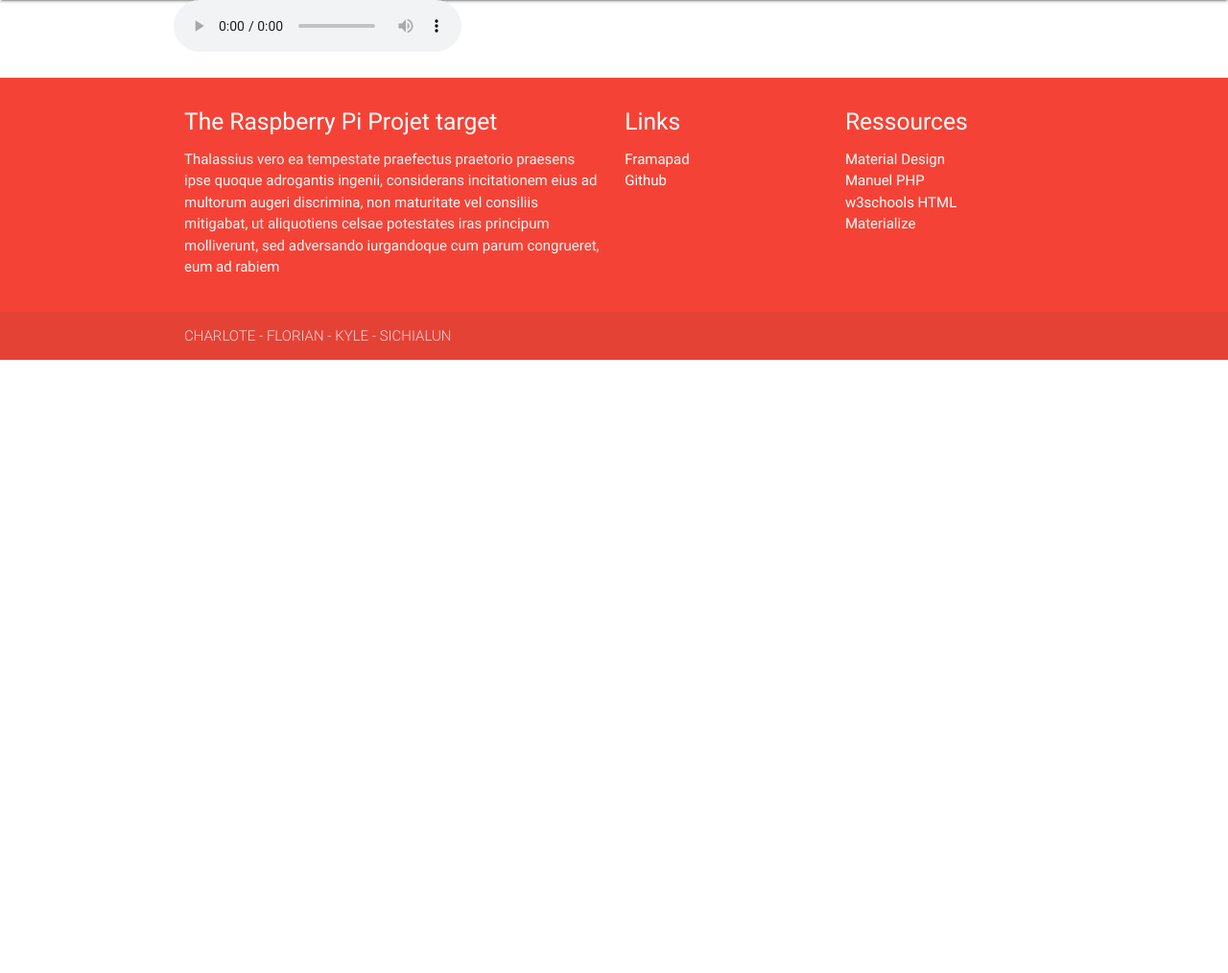
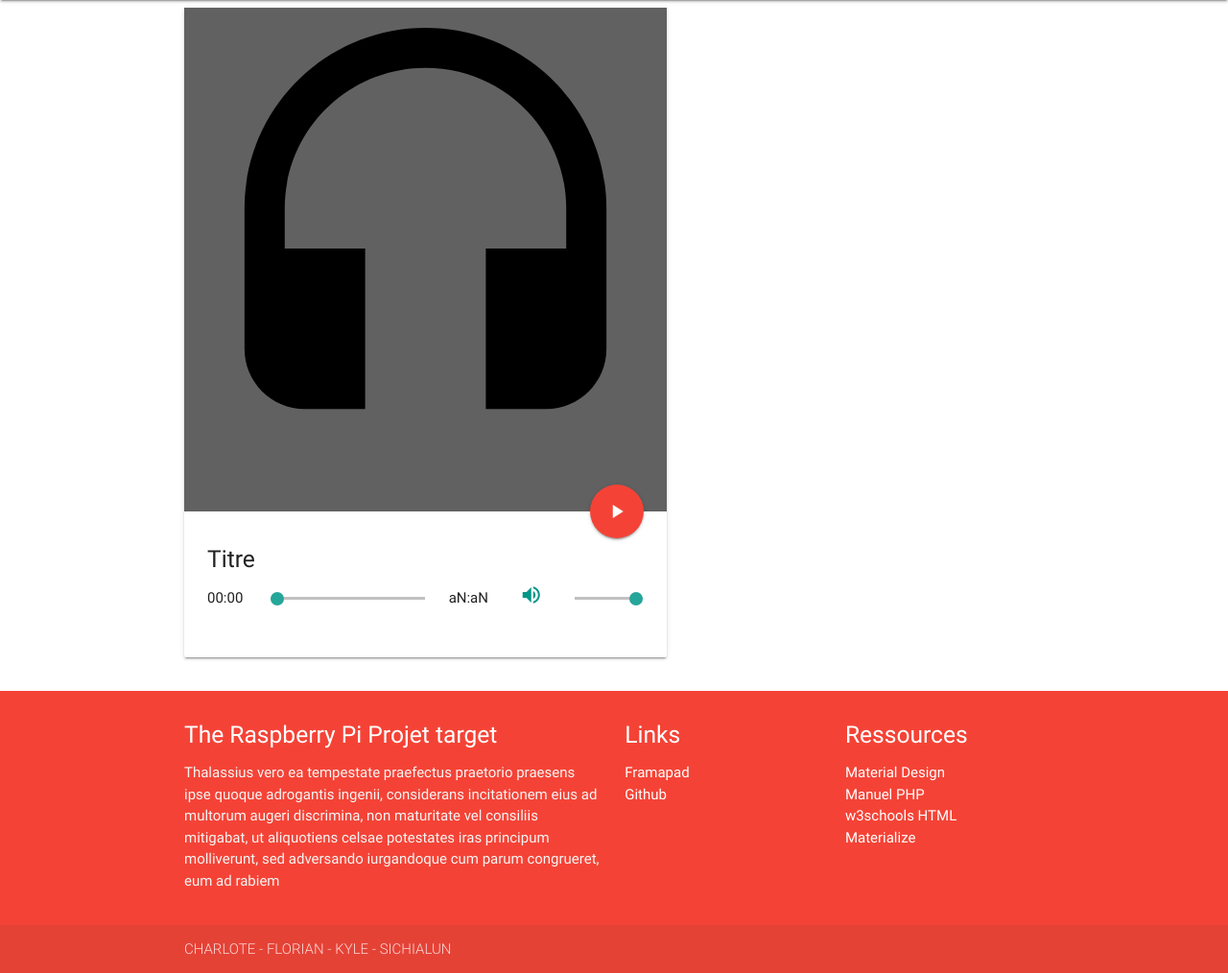
Before and after one commit to charli-pn/RaspberryProject, a PHP site: page / in a window 1280 px wide. Shown: the part 64-1078 px from the top of the page at 96% size. Before the commit the page ends 439 px from the top, so only its background shows below. Run offline with PHP 8.4, Linux system fonts and the light colour scheme; some libraries are stand-ins or nearby versions.

Commit message:
Music player in material design style

```diff
--- a/views/footer.php
+++ b/views/footer.php
@@ -32,6 +32,10 @@
     </div>
 </footer>
 
+  <!--  Scripts-->
+  <script src="https://code.jquery.com/jquery-2.1.1.min.js"></script>
+  <script src="./assets/js/materialize.js"></script>
+  <script src="./assets/js/init.js"></script>
 
 </body>
 
--- a/views/header.php
+++ b/views/header.php
@@ -4,10 +4,10 @@
         <title>KyaPlay !</title>
         <link rel="icon" type="image/gif" href="<?=PATH_IMAGES."icon.gif"?>" />
         <meta charset="utf-8">
-        <link rel="stylesheet" href="<?=PATH_ASSETS."css/materialize.css"?>">
         <meta name="viewport" content="width=device-width, initial-scale=1.0"/>
         <link href="https://fonts.googleapis.com/icon?family=Material+Icons" rel="stylesheet">
-        <link type="text/css" rel="stylesheet" href="<?=PATH_ASSETS."css/materialize.min.css"?>"  media="screen,projection"/>
+        <link type="text/css" rel="stylesheet" href="<?=PATH_ASSETS."css/materialize.css"?>" media="screen">
+        <link type="text/css" rel="stylesheet" href="<?=PATH_ASSETS."css/materialize.min.css"?>"  media="screen"/>
     </head>
 
     <body>
--- a/views/main.php
+++ b/views/main.php
@@ -1,11 +1,9 @@
 <main>
 
 <div class="container">
-        <div class="row">
 
             <?php require_once(PATH_VIEWS."play.php"); ?>
 
-        </div>
     </div>
 
 </main>
--- a/views/menu.php
+++ b/views/menu.php
@@ -1,7 +1,7 @@
 
-<nav class="red" role="navigation">
+<nav class="red" role="navigation nav-extended">
     <div class="nav-wrapper container"><a id="logo-container" href="index.php" class="brand-logo">KyaPlay</a>
-        <ul class = "right">
+        <ul class="right hide-on-med-and-down">
             <li class="active">
                 <a href = "">Play music</a>
             </li>
@@ -9,6 +9,16 @@
                 <a href = "">Upload Music</a>
             </li>
         </ul>
+
+        <ul id="nav-mobile" class="side-nav">
+            <li>
+                <a href = "">Play music</a>
+            </li>
+            <li>
+                <a href = "">Upload Music</a>
+            </li>
+        </ul>
+        <a href="#" data-activates="nav-mobile" class="button-collapse"><i class="material-icons">menu</i></a>
     </div>
 
 </nav>
--- a/views/play.php
+++ b/views/play.php
@@ -1,4 +1,139 @@
-<audio controls>
-    <source src="<?=PATH_AUDIO?>fun.mp3" type="audio/mpeg">
+<audio id="myAudio">
+    <source src="<?=PATH_AUDIO?>fun.mp3" type="audio/mpeg" preload="auto">
     Votre navigateur ne prend pas en charge la balise audio.
 </audio>
+
+
+  <div class="row">
+    <div class="col">
+      <div class="card">
+        <div class="grey darken-2 card-image">
+            <img src="<?=PATH_IMAGES?>headset.svg" onClick="togglePlay()">
+            <a class="waves-effect waves-light" onClick="togglePlay()"></a>
+
+
+          <a class="btn-floating btn-large halfway-fab waves-effect waves-light red" onClick="togglePlay()"><i class="material-icons" id="PausePlay">play_arrow</i></a>
+
+        </div>
+        <div class="card-content">
+            <h5>Titre</h5>
+
+
+    <div class="row valign-wrapper">
+      <div class="col s2" id="position"></div>
+      <div class="col s6 range-field valign-wrapper"><input id="seekbar" type="range" min="0" max="" step="2" oninput="setSeek(this.value)" onchange="setSeek(this.value)"></div>
+    <div class="col s2 center-align" id="total"></div>
+        <div class="col s2 center-align"><a class="" onClick="toggleMute()"><i class="material-icons teal-text lighten-1" id="Muted">volume_up</i></a></div>
+        <div class="col s3 range-field valign-wrapper"><input id="vol-control" type="range" min="0" max="100" step="1" oninput="SetVolume(this.value)" onchange="SetVolume(this.value)"></div>
+    </div>
+
+
+        </div>
+
+
+      </div>
+    </div>
+  </div>
+
+
+<script>
+    var myAudio = document.getElementById("myAudio");
+
+    window.onload = function() {myFunction()};
+
+    function myFunction() {
+        document.getElementById("seekbar").max = myAudio.duration;
+        document.getElementById("total").innerHTML = secondsToMs(myAudio.duration);
+    }
+
+</script>
+
+
+
+<script>
+
+    var myAudio = document.getElementById("myAudio");
+
+    myAudio.play();
+    document.getElementById("seekbar").max = myAudio.duration;
+    myAudio.pause();
+
+    var isPlaying = false;
+
+    function SetVolume(val)
+    {
+        console.log('Before: ' + myAudio.volume);
+        myAudio.volume = val / 100;
+        console.log('After: ' + myAudio.volume);
+    }
+
+    function togglePlay() {
+        if (isPlaying) {
+            myAudio.pause();
+            document.getElementById("PausePlay").innerHTML ="play_arrow";
+        } else {
+            myAudio.play();
+            document.getElementById("PausePlay").innerHTML ="pause";
+        }
+    };
+
+    var isMute = false;
+
+
+
+    function toggleMute() {
+
+        isMute = myAudio.muted ;
+
+        if (isMute) {
+            myAudio.muted = false;
+            document.getElementById("Muted").innerHTML ="volume_up";
+        } else {
+            myAudio.muted = true;
+            document.getElementById("Muted").innerHTML ="volume_off";
+        }
+    };
+
+    myAudio.onplaying = function() {
+        isPlaying = true;
+    };
+    myAudio.onpause = function() {
+        isPlaying = false;
+    };
+</script>
+
+<script>
+// Get the audio element with id="myAudio"
+var myAudio = document.getElementById("myAudio");
+
+document.getElementById("position").innerHTML = secondsToMs(0);
+
+document.getElementById("seekbar").value = 0;
+document.getElementById("vol-control").value = 100;
+
+// Assign an ontimeupdate event to the audio element, and execute a function if the current playback position has changed
+myAudio.ontimeupdate = function() {myFunction()};
+
+
+function secondsToMs(d) {
+    d = Number(d);
+
+    var m = Math.floor(d % 3600 / 60);
+    var s = Math.floor(d % 3600 % 60);
+
+    return ('0' + m).slice(-2) + ":" + ('0' + s).slice(-2);
+}
+
+function setSeek(val){
+    myAudio.currentTime = val;
+}
+
+function myFunction() {
+    // Display the current position of the audio in a p element with id="demo"
+    document.getElementById("position").innerHTML = secondsToMs(myAudio.currentTime);
+    document.getElementById("seekbar").value = myAudio.currentTime;
+    document.getElementById("total").innerHTML = secondsToMs(myAudio.duration);
+    document.getElementById("seekbar").max = myAudio.duration;
+}
+
+</script>
```
Also changed, not shown: assets/images/headset.svg (added).
